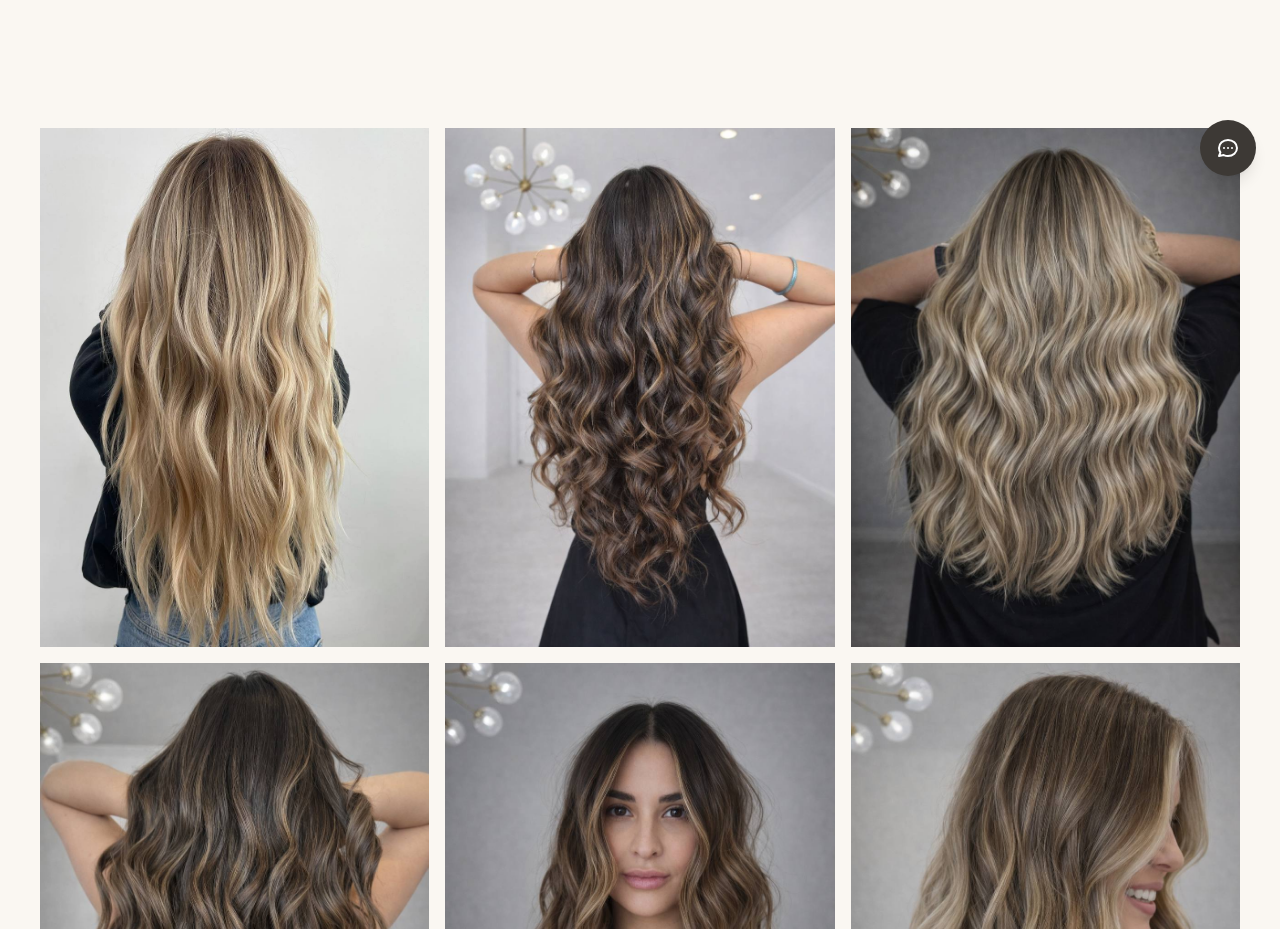
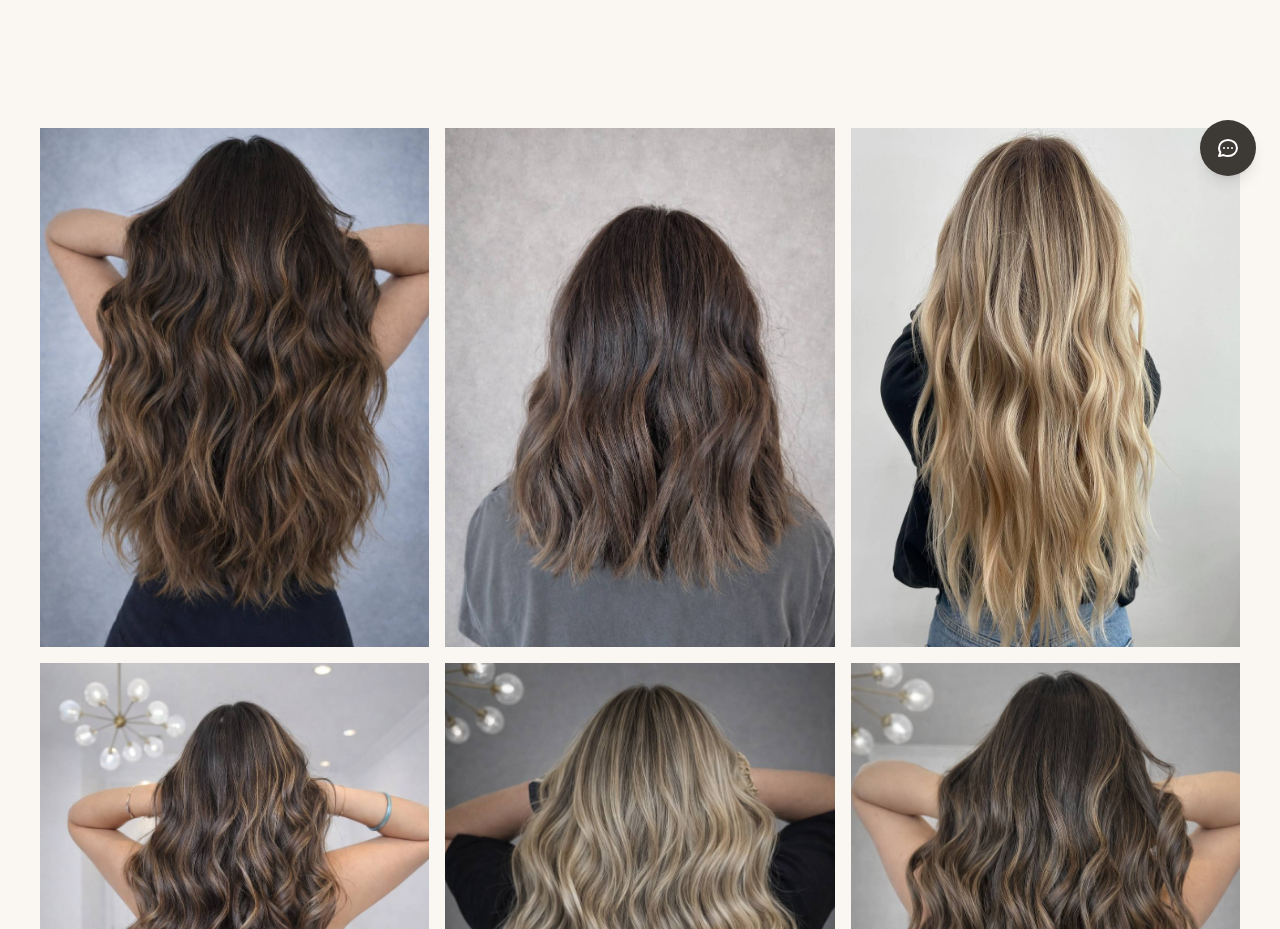
Before and after one commit to colorbyjanine/Thejformula, a Next.js app in the folder projects/thejformula/: page /portfolio in a window 1280 px wide. Shown: the part 600-1529 px from the top of the page. Built offline with nearby package versions, Linux system fonts and the light colour scheme.

Commit message:
Add new portfolio images

```diff
--- a/projects/thejformula/app/portfolio/page.tsx
+++ b/projects/thejformula/app/portfolio/page.tsx
@@ -2,6 +2,8 @@ import Image from "next/image";
 import Link from "next/link";
 
 const portfolioImages = [
+  { src: "/portfolio-13.jpg", alt: "Long brunette balayage with caramel highlights", category: "Brunette" },
+  { src: "/portfolio-14.jpg", alt: "Medium length brunette with soft dimension", category: "Brunette" },
   { src: "/work-blonde-balayage.jpg", alt: "Dimensional blonde balayage", category: "Blonde" },
   { src: "/work-brunette-balayage.jpg", alt: "Brunette balayage with caramel highlights", category: "Brunette" },
   { src: "/work-ash-blonde.jpg", alt: "Ash blonde with dimension", category: "Blonde" },
```
Also changed, not shown: projects/thejformula/public/portfolio-13.jpg (added), projects/thejformula/public/portfolio-14.jpg (added).
